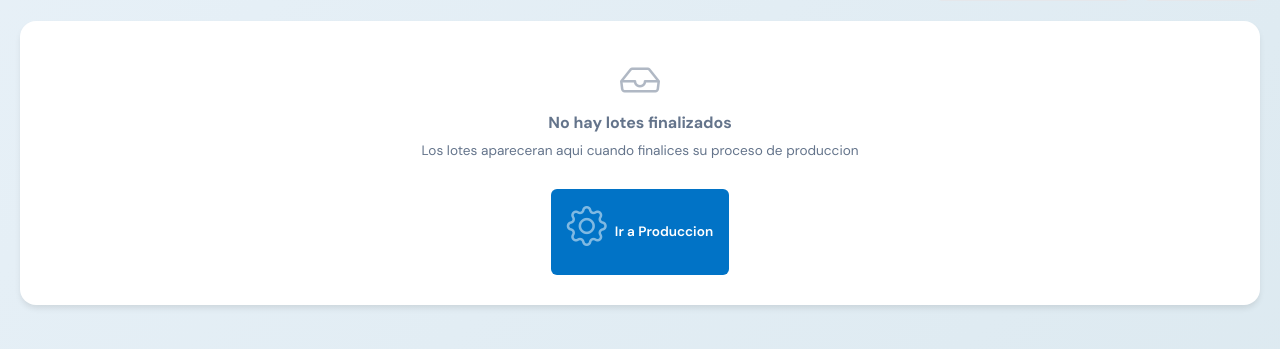
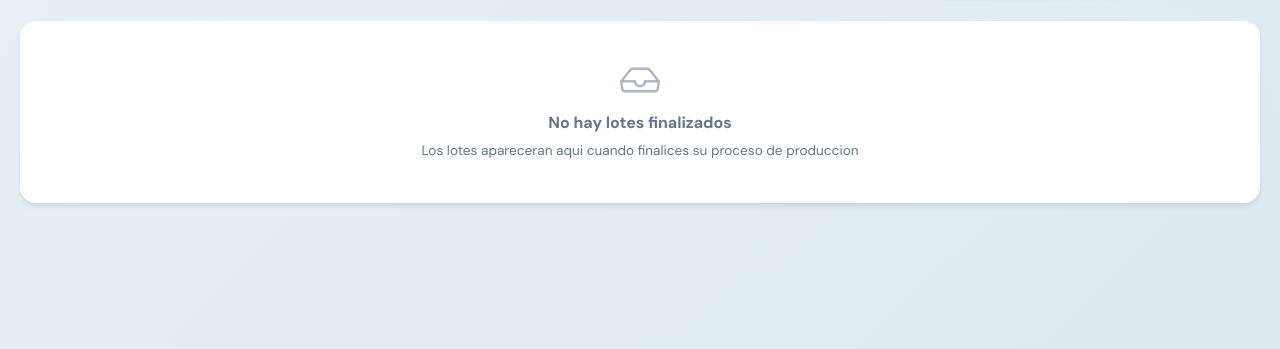
Before and after one commit to nicolasalejandro543-byte/inventario-qr, a Flask app: page /finalizados in a window 1280 px wide. Shown: the part 252-601 px from the top of the page. Run offline with Flask 3, Linux system fonts and the light colour scheme; data that the repository does not hold is empty.

Commit message:
Quitar botones azules de estados vacios
- Remover boton 'Ir a Produccion' de finalizados
- Remover boton 'Ir a Produccion' de bloques presentados
- Remover boton 'Ver Bloques Presentados' de bloques encolados

Co-Authored-By: Claude Opus 4.5 <noreply@anthropic.com>

```diff
--- a/templates/bloques_encolados.html
+++ b/templates/bloques_encolados.html
@@ -590,9 +590,6 @@
     <i class="bi bi-check2-square"></i>
     <h3>No hay bloques encolados</h3>
     <p>Los bloques apareceran aqui cuando los encoles desde Bloques Presentados</p>
-    <a href="/bloques/presentados" class="btn btn-primary" style="margin-top: 16px;">
-        <i class="bi bi-box"></i> Ver Bloques Presentados
-    </a>
 </div>
 {% endif %}
 
--- a/templates/bloques_presentados.html
+++ b/templates/bloques_presentados.html
@@ -646,9 +646,6 @@
     <i class="bi bi-box"></i>
     <h3>No hay bloques presentados</h3>
     <p>Los bloques apareceran aqui cuando los crees desde Produccion</p>
-    <a href="/produccion" class="btn btn-primary" style="margin-top: 16px;">
-        <i class="bi bi-gear"></i> Ir a Produccion
-    </a>
 </div>
 {% endif %}
 
--- a/templates/finalizados.html
+++ b/templates/finalizados.html
@@ -639,9 +639,6 @@
     <i class="bi bi-inbox"></i>
     <h3>No hay lotes finalizados</h3>
     <p>Los lotes apareceran aqui cuando finalices su proceso de produccion</p>
-    <a href="/produccion" class="btn btn-primary" style="margin-top: 16px;">
-        <i class="bi bi-gear"></i> Ir a Produccion
-    </a>
 </div>
 {% endif %}
 {% endblock %}
```
